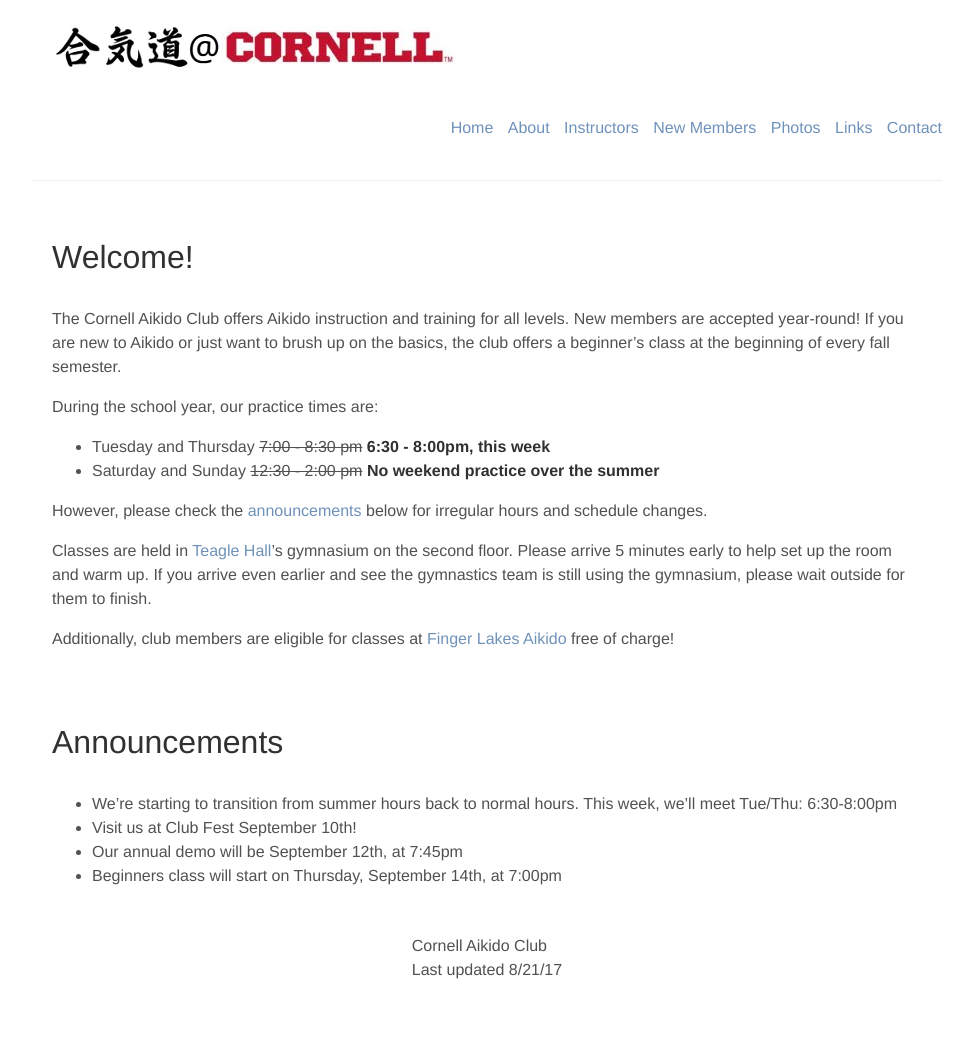
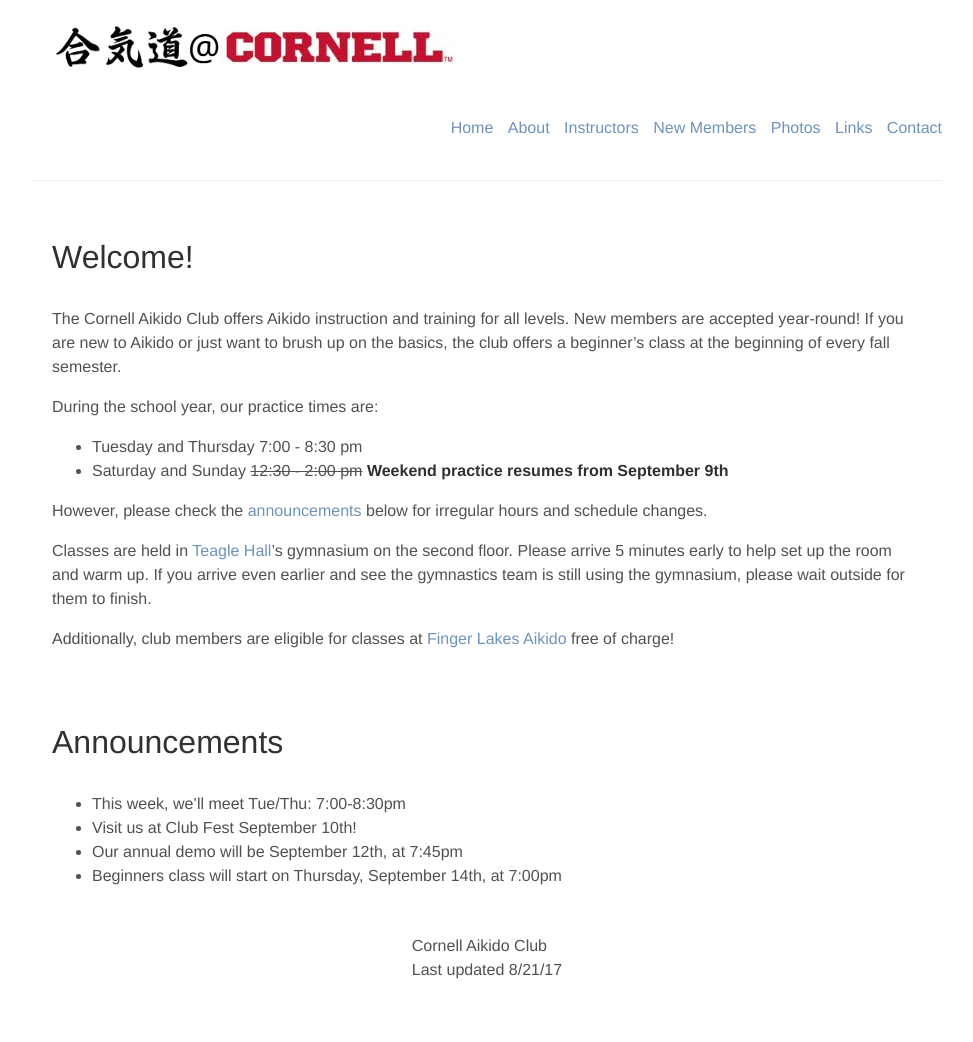
Before and after one commit to CornellAikido/website, a Jekyll site: the page built from pages/index.md, in a window 1280 px wide. Shown: the whole page, without its empty margins (153-1126 px from the left). Built offline with Jekyll 4.4.1, drawn with Linux system fonts in a browser that asks for light colours; our own code applies the rules of GitHub Pages for plain Markdown files.

Commit message:
Update index.md
Hours update

```diff
--- a/pages/index.md
+++ b/pages/index.md
@@ -10,8 +10,8 @@
 
 During the school year, our practice times are:
 
-- Tuesday and Thursday <s>7:00 - 8:30 pm</s> **6:30 - 8:00pm, this week**
-- Saturday and Sunday <s>12:30 - 2:00 pm</s> **No weekend practice over the summer**
+- Tuesday and Thursday 7:00 - 8:30 pm
+- Saturday and Sunday <s>12:30 - 2:00 pm</s> **Weekend practice resumes from September 9th**
 
 However, please check the [announcements](#announcements) below for irregular hours and
 schedule changes.
@@ -29,7 +29,7 @@
 
 # Announcements
 
-- We're starting to transition from summer hours back to normal hours. This week, we'll meet Tue/Thu: 6:30-8:00pm
+- This week, we'll meet Tue/Thu: 7:00-8:30pm
 - Visit us at Club Fest September 10th!
 - Our annual demo will be September 12th, at 7:45pm
 - Beginners class will start on Thursday, September 14th, at 7:00pm
```
